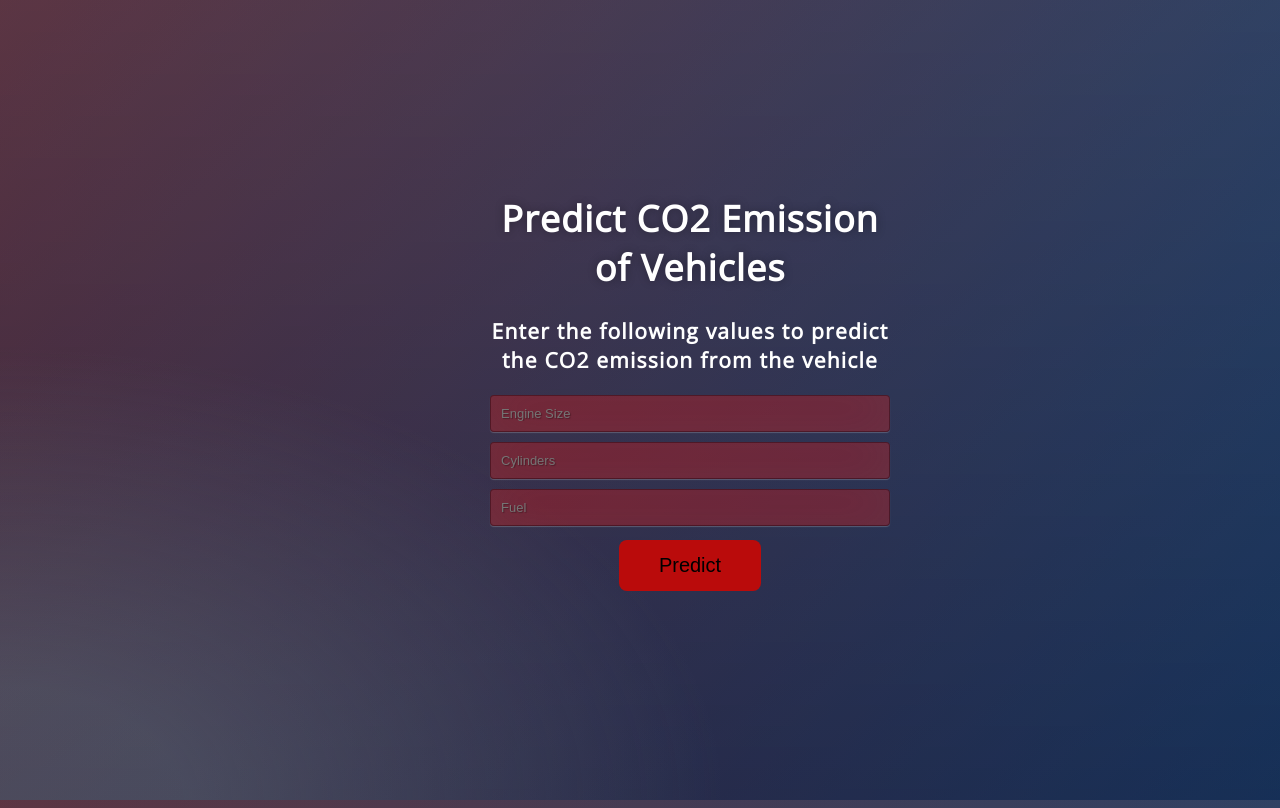
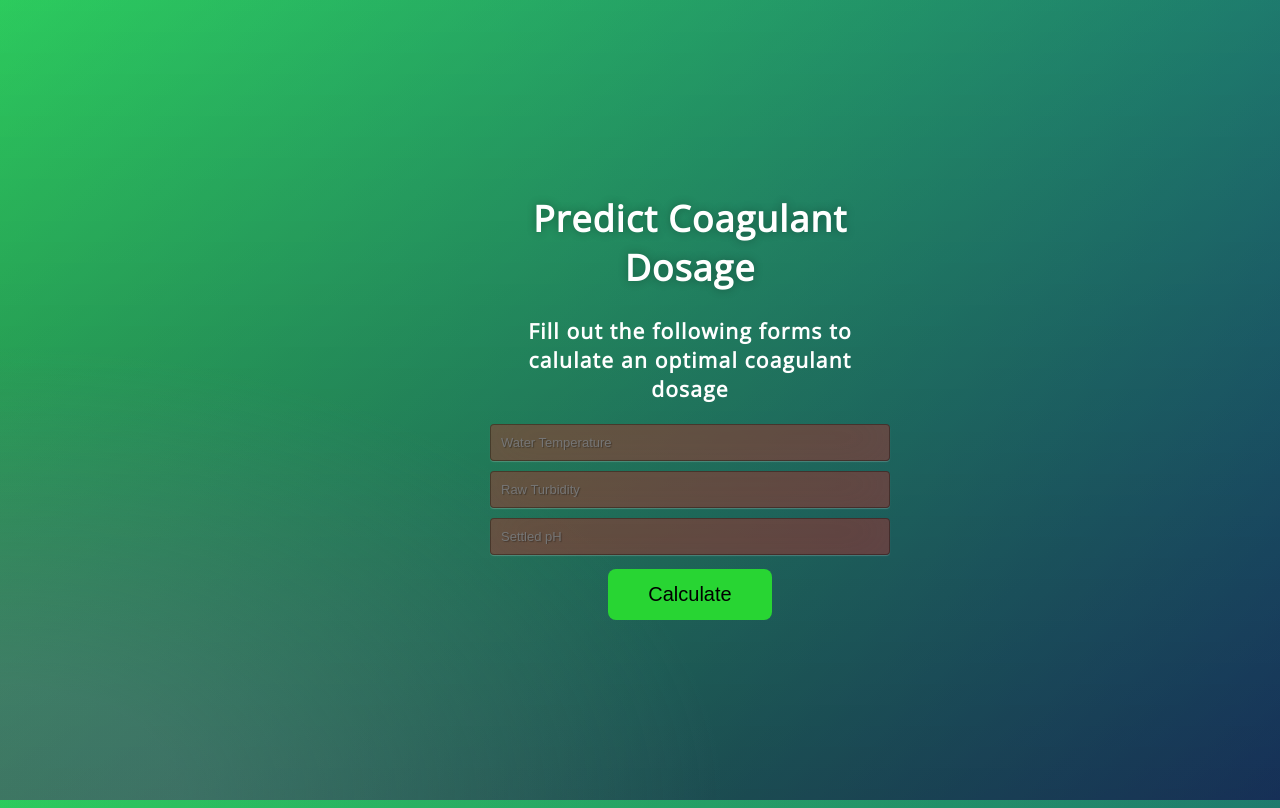
Before and after one commit to keith72632/Beaker, a Flask app: page / in a window 1280 px wide. Run offline with Flask 2, Linux system fonts and the light colour scheme; parts of the project's set-up code (start-up, migrations or seed data) failed here and were passed over.

Commit message:
fixed html

```diff
--- a/static/css/style.css
+++ b/static/css/style.css
@@ -1,7 +1,7 @@
 @import url(https://fonts.googleapis.com/css?family=Open+Sans);
 
 .btn{
-  background-color: #ba0b0b; /* Green */
+  background-color:   #28D533; /* Green */
   border: none;
   text-align: center;
   border-radius: 8px;
@@ -27,11 +27,11 @@ body {
 	font-size: 18px;
 	text-align:center;
 	letter-spacing:1.2px;
-	background: -moz-radial-gradient(0% 100%, ellipse cover, rgba(104,128,138,.4) 10%,rgba(138,114,76,0) 40%),-moz-linear-gradient(top,  rgba(57,173,219,.25) 0%, rgba(42,60,87,.4) 100%), -moz-linear-gradient(-45deg,  #670d10 0%, #092756 100%);
-	background: -webkit-radial-gradient(0% 100%, ellipse cover, rgba(104,128,138,.4) 10%,rgba(138,114,76,0) 40%), -webkit-linear-gradient(top,  rgba(57,173,219,.25) 0%,rgba(42,60,87,.4) 100%), -webkit-linear-gradient(-45deg,  #670d10 0%,#092756 100%);
-	background: -o-radial-gradient(0% 100%, ellipse cover, rgba(104,128,138,.4) 10%,rgba(138,114,76,0) 40%), -o-linear-gradient(top,  rgba(57,173,219,.25) 0%,rgba(42,60,87,.4) 100%), -o-linear-gradient(-45deg,  #670d10 0%,#092756 100%);
-	background: -ms-radial-gradient(0% 100%, ellipse cover, rgba(104,128,138,.4) 10%,rgba(138,114,76,0) 40%), -ms-linear-gradient(top,  rgba(57,173,219,.25) 0%,rgba(42,60,87,.4) 100%), -ms-linear-gradient(-45deg,  #670d10 0%,#092756 100%);
-	background: -webkit-radial-gradient(0% 100%, ellipse cover, rgba(104,128,138,.4) 10%,rgba(138,114,76,0) 40%), linear-gradient(to bottom,  rgba(57,173,219,.25) 0%,rgba(42,60,87,.4) 100%), linear-gradient(135deg,  #670d10 0%,#092756 100%);
+	background: -moz-radial-gradient(0% 100%, ellipse cover, rgba(104,128,138,.4) 10%,rgba(138,114,76,0) 40%),-moz-linear-gradient(top,  rgba(57,173,219,.25) 0%, rgba(42,60,87,.4) 100%), -moz-linear-gradient(-45deg,  #28D533 0%, #092756 100%);
+	background: -webkit-radial-gradient(0% 100%, ellipse cover, rgba(104,128,138,.4) 10%,rgba(138,114,76,0) 40%), -webkit-linear-gradient(top,  rgba(57,173,219,.25) 0%,rgba(42,60,87,.4) 100%), -webkit-linear-gradient(-45deg, #28D533 0%,#092756 100%);
+	background: -o-radial-gradient(0% 100%, ellipse cover, rgba(104,128,138,.4) 10%,rgba(138,114,76,0) 40%), -o-linear-gradient(top,  rgba(57,173,219,.25) 0%,rgba(42,60,87,.4) 100%), -o-linear-gradient(-45deg, #28D533 0%,#092756 100%);
+	background: -ms-radial-gradient(0% 100%, ellipse cover, rgba(104,128,138,.4) 10%,rgba(138,114,76,0) 40%), -ms-linear-gradient(top,  rgba(57,173,219,.25) 0%,rgba(42,60,87,.4) 100%), -ms-linear-gradient(-45deg, #28D533 0%,#092756 100%);
+	background: -webkit-radial-gradient(0% 100%, ellipse cover, rgba(104,128,138,.4) 10%,rgba(138,114,76,0) 40%), linear-gradient(to bottom,  rgba(57,173,219,.25) 0%,rgba(42,60,87,.4) 100%), linear-gradient(135deg, #28D533 0%,#092756 100%);
 	filter: progid:DXImageTransform.Microsoft.gradient( startColorstr='#3E1D6D', endColorstr='#092756',GradientType=1 );
 
 }
--- a/templates/index.html
+++ b/templates/index.html
@@ -14,16 +14,15 @@
 
 <body>
  <div class="login">
-	<h1>Predict CO2 Emission of Vehicles</h1>
-     <h3> Enter the following values to predict the CO2 emission from the vehicle</h3>
+	<h1>Predict Coagulant Dosage</h1>
+     <h3> Fill out the following forms to calulate an optimal coagulant dosage</h3>
 
      <!-- Main Input For Receiving Query to our ML -->
     <form action="{{ url_for('predict')}}"method="post">
-    	<input type="text" name="enginesize" placeholder="Engine Size" required="required" />
-        <input type="text" name="cylinders" placeholder="Cylinders" required="required" />
-		<input type="text" name="fuel" placeholder="Fuel" required="required" />
-
-        <button type="submit" class="btn">Predict</button>
+    	  <input type="text" name="enginesize" placeholder="Water Temperature" required="required" />
+        <input type="text" name="cylinders" placeholder="Raw Turbidity" required="required" />
+		    <input type="text" name="fuel" placeholder="Settled pH" required="required" />
+        <button type="submit" class="btn">Calculate</button>
     </form>
 
    <br>
```
Also changed, not shown: templates/base.html (added, +12 -0 lines).
